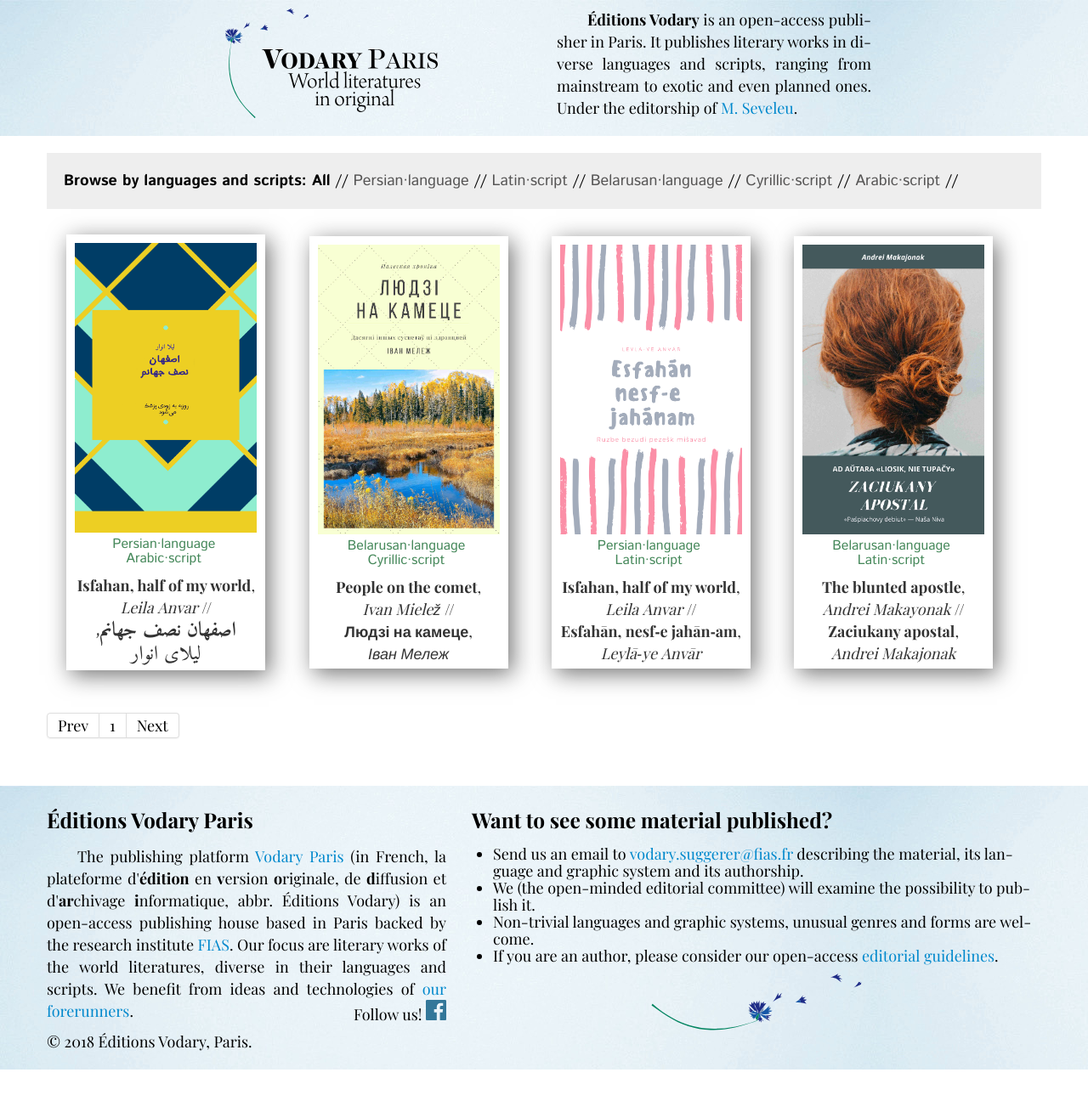
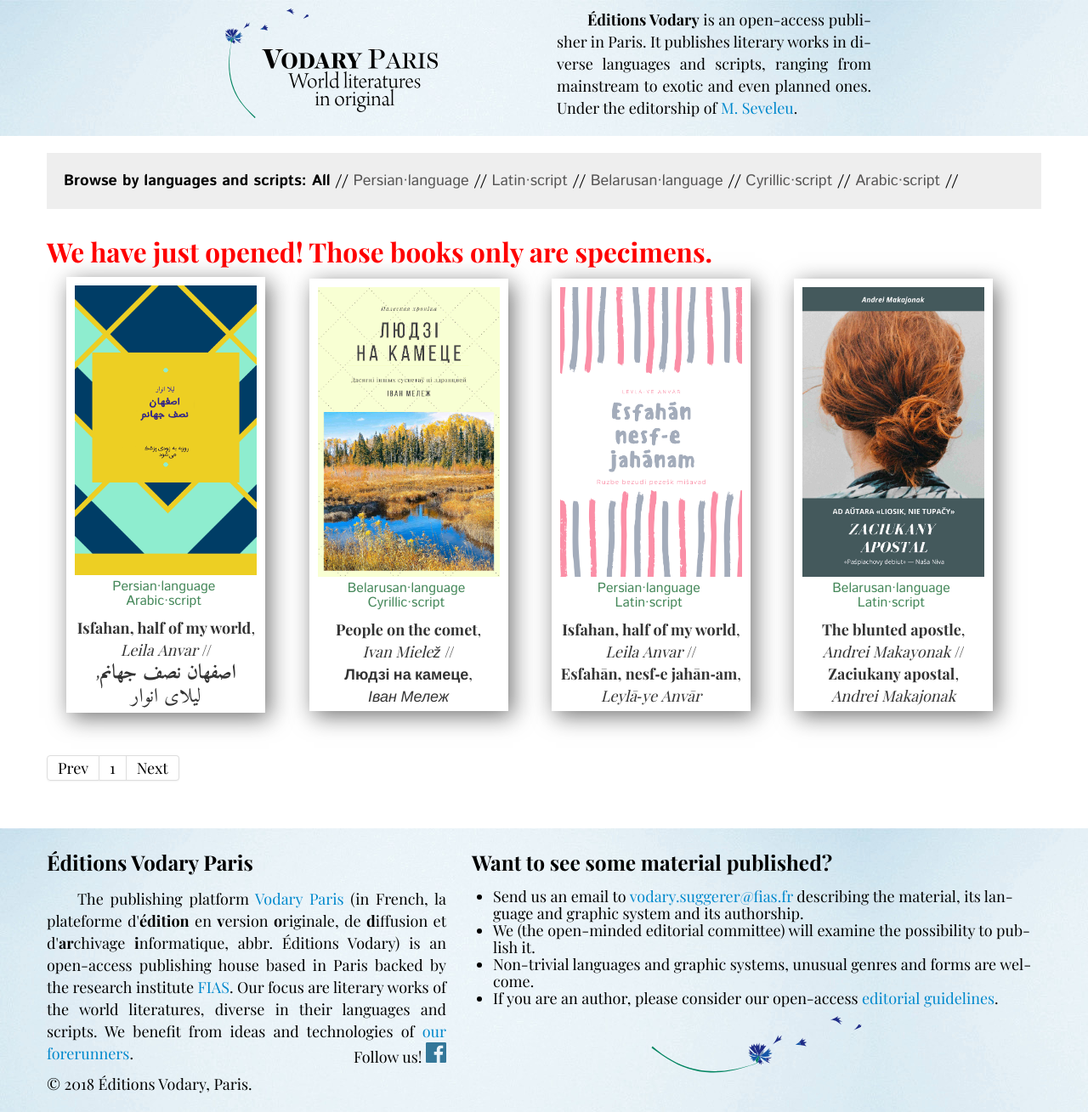
Before and after one commit to mlare/vodary, a Jekyll site: the page built from index.html, in a window 1280 px wide. Shown: the whole page at 85% size. Built offline with Jekyll 4.4.1, drawn with Linux system fonts in a browser that asks for light colours; some web fonts are replaced; Markdown is read by kramdown in place of the engine named in the settings; the list of posts is cut into pages by our own code; before the commit the page ends 1259 px from its top, so only the background shows below that.

Commit message:
Update index.html

```diff
--- a/index.html
+++ b/index.html
@@ -6,6 +6,7 @@ keywords: open access, publisher, paris, белорусский, беларус
 author:
 ---
 
+<h2 style="color: red;">We have just opened! Those books only are specimens.</h2>
 <div class="gallery">
 	{% for post in paginator.posts %}
 		<div class="item">
```
